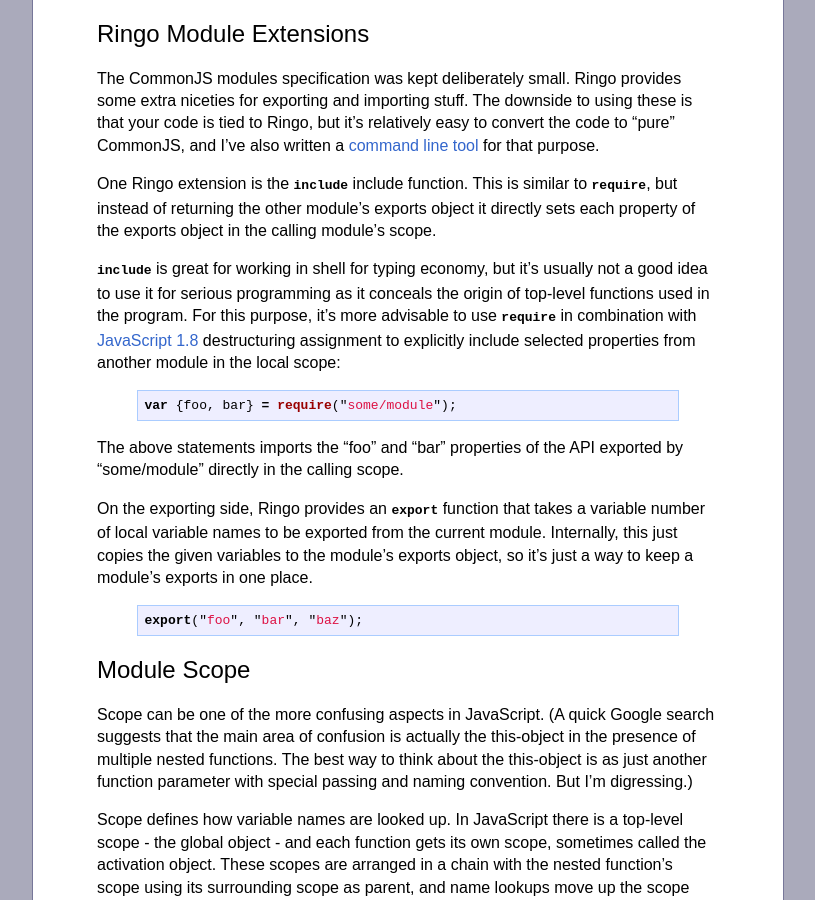
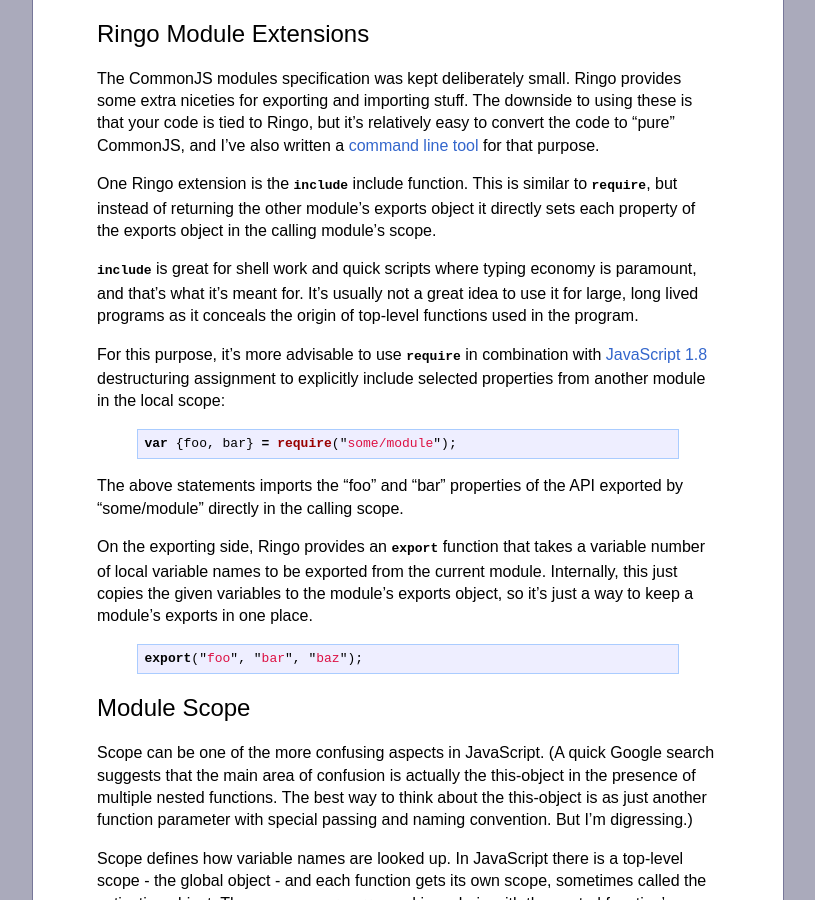
Before and after one commit to hns/hns.github.com, a Jekyll site: the page built from _posts/2010-07-30-modules.md, in a window 1280 px wide and 900 px high, scrolled down 1656 px. Shown: the whole window, without its empty margins (232-1047 px from the left). Built offline with Jekyll 4.4.1, drawn with Linux system fonts in a browser that asks for light colours; comment, search, counter and statistics services are not loaded.

Commit message:
Some formatting/rewording

```diff
--- a/_posts/2010-07-30-modules.md
+++ b/_posts/2010-07-30-modules.md
@@ -86,11 +86,14 @@ One Ringo extension is the `include` include function. This is similar to
 `require`, but instead of returning the other module's exports object it
 directly sets each property of the exports object in the calling module's scope.
 
-`include` is great for working in shell for typing economy, but it's usually
-not a good idea to use it for serious programming as it conceals the origin of
-top-level functions used in the program. For this purpose, it's more advisable
-to use `require` in combination with [JavaScript 1.8] destructuring assignment
-to explicitly include selected properties from another module in the local scope:
+`include` is great for shell work and quick scripts where typing economy is
+paramount, and that's what it's meant for. It's usually not a great idea to use
+it for large, long lived programs as it conceals the origin of top-level
+functions used in the program.
+
+For this purpose, it's more advisable to use `require` in combination with
+[JavaScript 1.8] destructuring assignment to explicitly include selected
+properties from another module in the local scope:
 
 {% highlight javascript %}
 var {foo, bar} = require("some/module");
```
